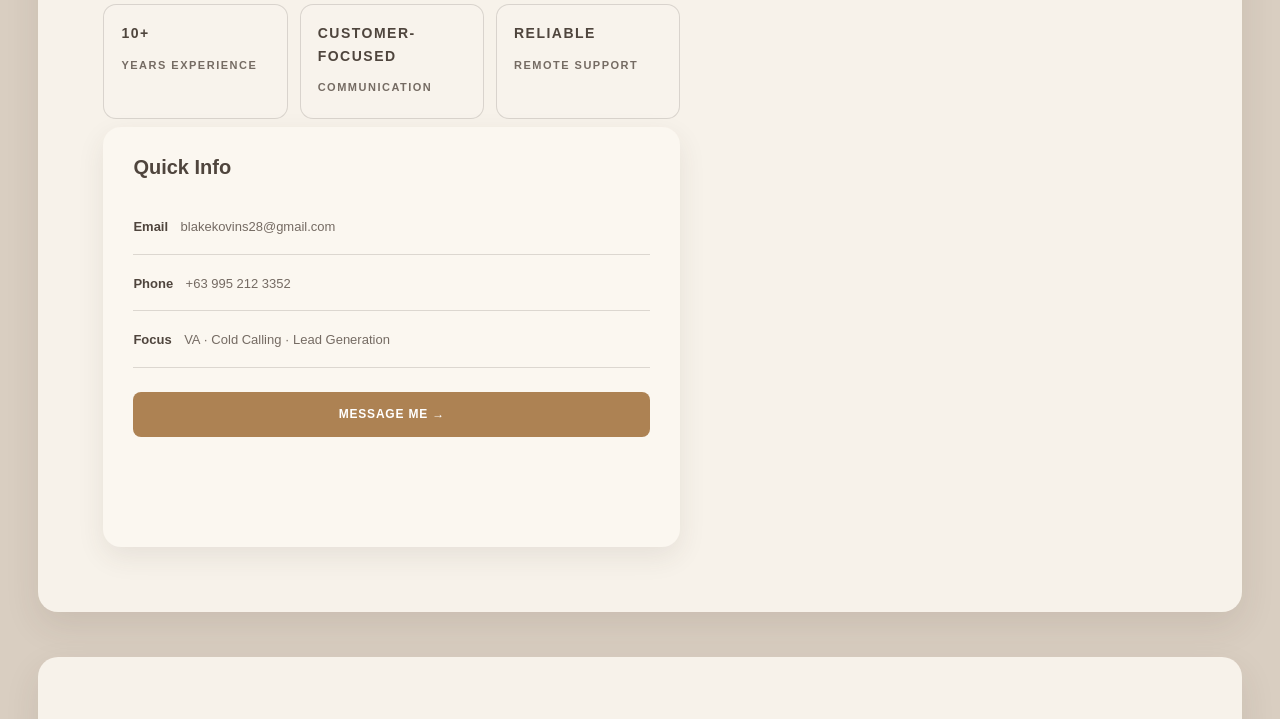
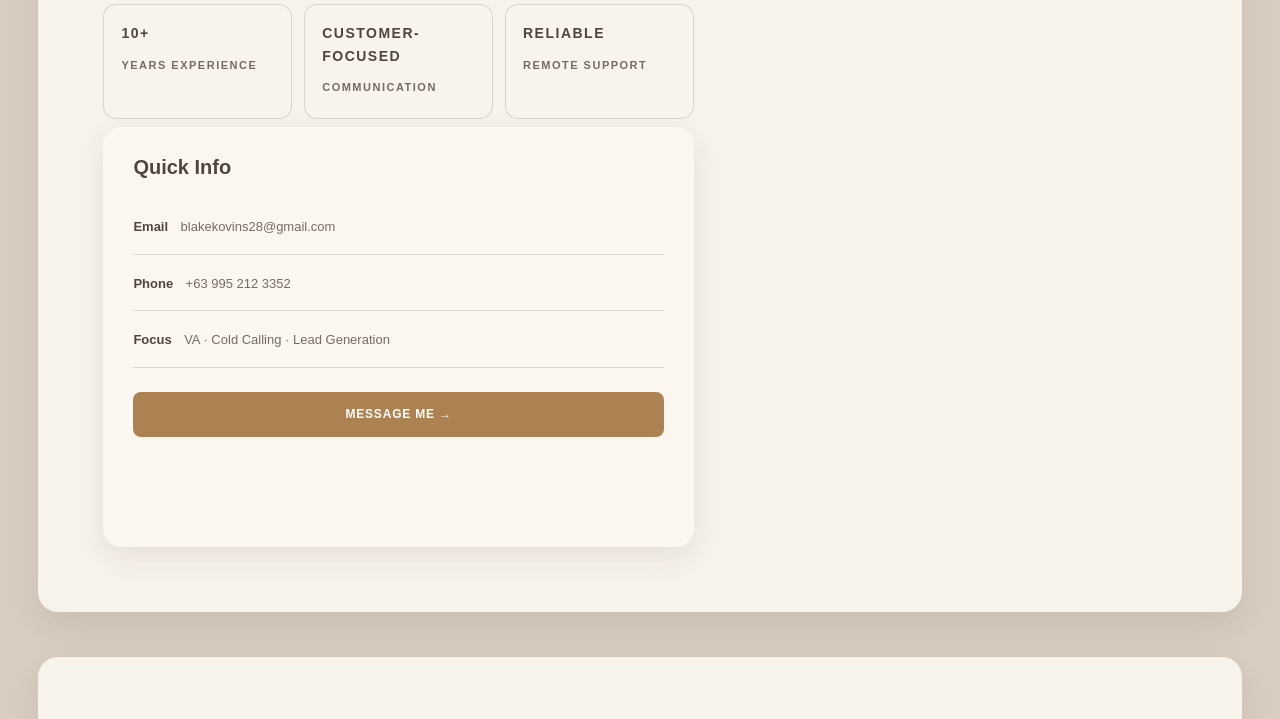
Before and after one commit to blakekovins28-droid/sunshine-naz, a plain HTML site: page index.html in a window 1280 px wide. Shown: the part 920-1639 px from the top of the page. Drawn offline with Linux system fonts and the light colour scheme.

Commit message:
Add files via upload

```diff
--- a/style.css
+++ b/style.css
@@ -950,3 +950,19 @@ footer p {
     display: block;
     margin: 20px 0;
 }
+.hero {
+    display: grid;
+    grid-template-columns: 1fr 0.75fr;
+    gap: 40px;
+    align-items: start;
+}
+
+.quick-info {
+    grid-column: auto;
+    grid-row: 1;
+}
+
+.hero-content {
+    grid-column: 1;
+    grid-row: 1;
+}
```
